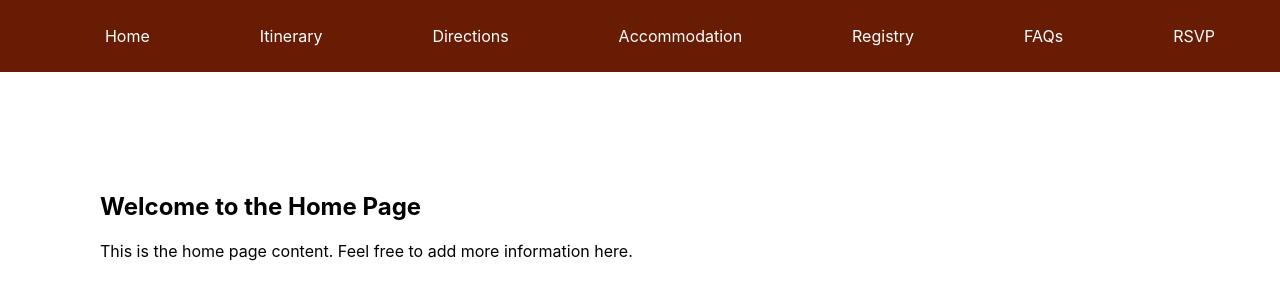
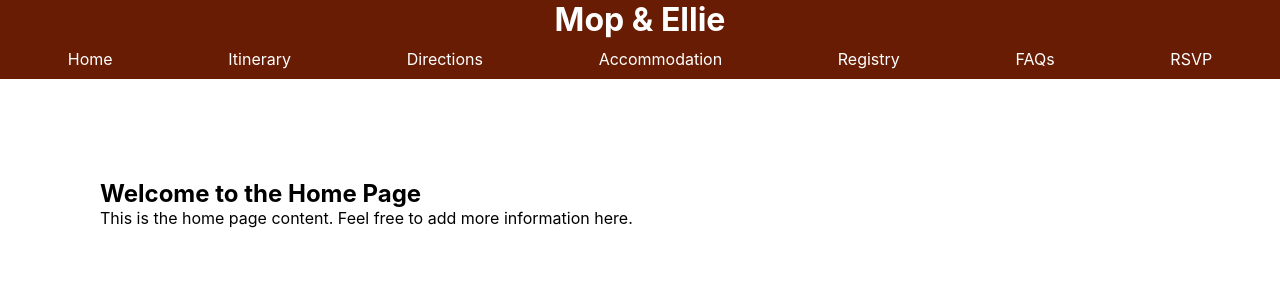
Before and after one commit to rjh-mopjones/wdst_fe, a React (Create React App) app in the folder wedsite/: page / in a window 1280 px wide. Shown: the top 300 px of the page. Built offline with nearby package versions, Linux system fonts and the light colour scheme.

Commit message:
add page title

```diff
--- a/wedsite/src/components/Navbar.js
+++ b/wedsite/src/components/Navbar.js
@@ -12,6 +12,8 @@ const Navbar = () => {
     };
 
     return (
+        <div className={'topBar'}>
+            <div><h1 className='title'>Mop & Ellie</h1></div>
         <nav>
             <ul>
                 <li className={activeItem === 'home' ? 'active' : ''} onClick={() => handleItemClick('home')}>
@@ -40,6 +42,7 @@ const Navbar = () => {
                 </li>
             </ul>
         </nav>
+        </div>
     );
 };
 
--- a/wedsite/src/index.css
+++ b/wedsite/src/index.css
@@ -11,3 +11,8 @@ code {
   font-family: source-code-pro, Menlo, Monaco, Consolas, 'Courier New',
     monospace;
 }
+
+*{
+  margin: 0;
+  padding: 0;
+}
--- a/wedsite/src/styles/styles.css
+++ b/wedsite/src/styles/styles.css
@@ -22,6 +22,15 @@ a {
 .active {
     background-color: black;
 }
+.title {
+    background-color: #681c03;
+    text-align: center;
+    color: white;
+}
+
+.topBar {
+    background-color: #681c03;
+}
 
 .content {
     padding: 100px; /* Adjust the padding to create space below the navbar */
```
